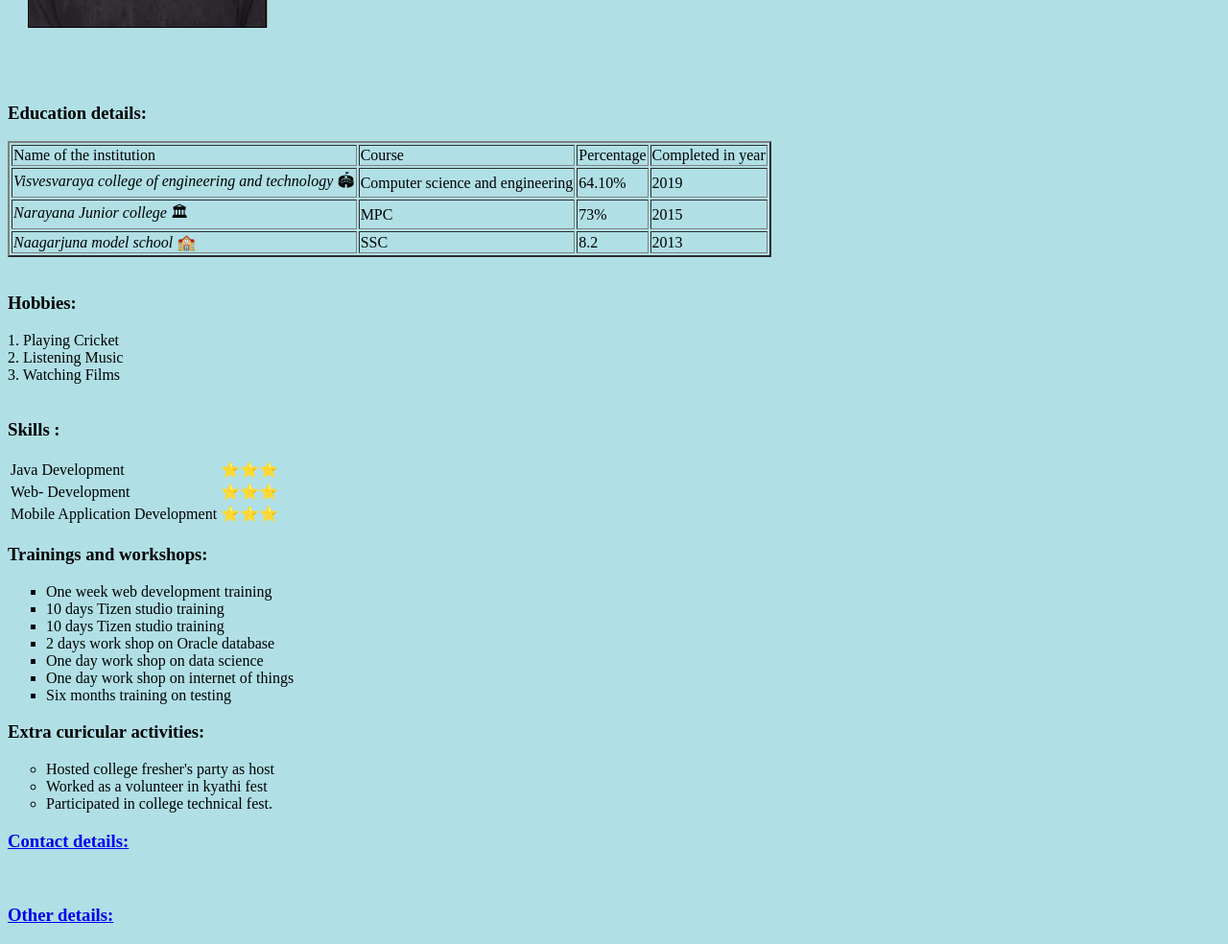
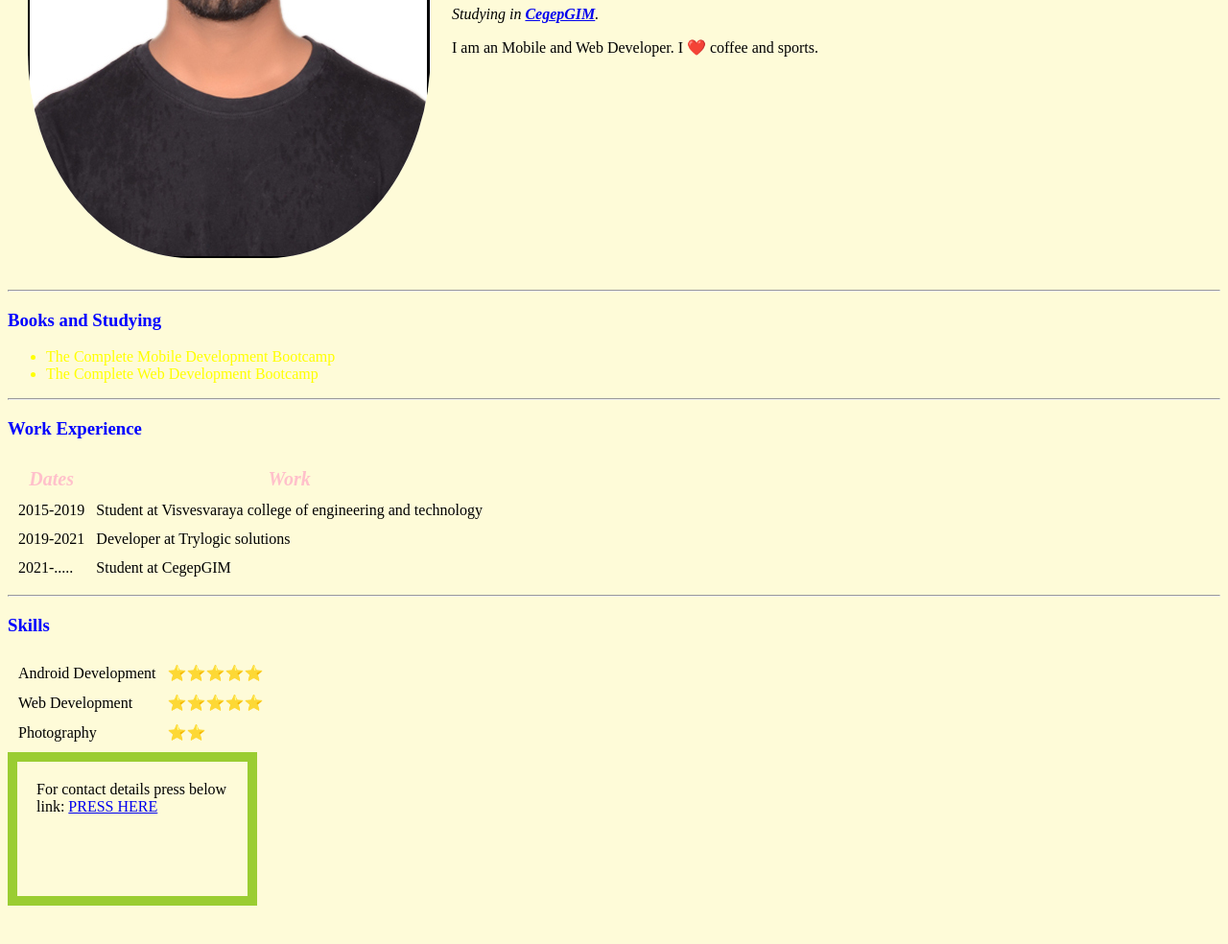
Before and after one commit to 2095405/Wt-atom, a plain HTML site: page index.html in a window 1280 px wide. Shown: the part 300-1284 px from the top of the page at 96% size. After the commit the page ends 1252 px from the top, so only its background shows below. Drawn offline with Linux system fonts and the light colour scheme; files whose address does not match are found by name.

Commit message:
Add files via upload

```diff
--- a/index.html
+++ b/index.html
@@ -1,92 +1,72 @@
 <!DOCTYPE html>
-<html lang="en" dir="ltr">
+<html>
   <head>
     <meta charset="utf-8">
-    <title>Bhoopathi reddy</title>
-    <style>
-		body {
-			background-color: powderblue;
-		}
-		hr {
-			background-color: black;
-			border-style: none;
-		}
-	</style>
+    <title>Bhoopathi Reddy personal site</title>
+    <link rel="stylesheet" href="C:\Users\Bhoopathi reddy\Desktop\Wt atom\debug\styles.css">
   </head>
+
   <body>
     <table cellspacing="20">
       <tr>
-        <td>
-          <img src="Passportsize photo digital.jpg" alt="My image" width="250" height="300">
-        </td>
-        <td>
-          <h1>Bhoopathi Reddy Vongala </h1>
-          <p> <em>Student at <b> CÉGEP de la Gaspésie et des lles</b></em></p>
-          <p> I am student at Cegep de la gaspese Montreal campus pursuing my PG course of Mobile Application development.
-          As i have done my graduation in Computer science and engineering from Visvesvaraya college of engineering and technology, Hyderabad.
-          </p>
-        </td>
+        <td><img class="picture circle" src="C:\Users\Bhoopathi reddy\Desktop\Wt atom\debug\Passportsize photo digital.jpg" alt="student profile picture"></td>
+        <td><h1 id="name">Bhoopathi Reddy Vongala </h1>
+        <p><em>Studying in <strong><a href="https://montreal.cegepgim.ca/">CegepGIM</a></strong>.</em></p>
+        <p>I am an Mobile and Web Developer. I ❤️ coffee and sports.</p></td>
       </tr>
     </table>
-    <hr><br>
-    <h3>Education details: </h3>
-    <table border="2">
+    <hr>
+    <h3>Books and Studying</h3>
+    <ul>
+      <li>The Complete Mobile Development Bootcamp</li>
+      <li>The Complete Web Development Bootcamp</li>
+    </ul>
+    <hr>
+    <h3>Work Experience</h3>
+    <table cellspacing="10">
+      <thead>
+        <tr>
+          <th>Dates</th>
+          <th>Work</th>
+        </tr>
+      </thead>
+      <tbody>
+        <tr>
+          <td>2015-2019</td>
+          <td>Student at Visvesvaraya college of engineering and technology </td>
+        </tr>
+        <tr>
+          <td>2019-2021</td>
+          <td>Developer at Trylogic solutions</td>
+        </tr>
+        <tr>
+          <td>2021-.....</td>
+          <td>Student at CegepGIM</td>
+        </tr>
+      </tbody>
+    </table>
+    <hr>
+    <h3>Skills</h3>
+    <table cellspacing="10">
       <tr>
-        <td>Name of the institution </td>
-        <td>Course </td><td> Percentage </td><td>Completed in year</td>
+        <td>Android Development</td>
+        <td>⭐️⭐️⭐️⭐️⭐️</td>
       </tr>
       <tr>
-        <td> <i>Visvesvaraya college of engineering and technology  </i> 🏟</td>
-        <td>Computer science and engineering </td>  <td>64.10%</td>  <td>2019</td>
+        <td>Web Development</td>
+        <td>⭐️⭐️⭐️⭐️⭐️</td>
       </tr>
       <tr>
-        <td><i>Narayana Junior college </i> 🏛</td>
-                 <td>MPC</td>  <td>73%</td>  <td>2015</td>
-      </tr>
-      <tr>
-        <td> <i> Naagarjuna model school</i> 🏫</td>
-         <td>SSC</td>  <td>8.2</td>  <td>2013</td>
+        <td>Photography</td>
+        <td>⭐️⭐️</td>
       </tr>
     </table>
-    <br>
-    <h3>Hobbies: </h3>
-    1. Playing Cricket <br>
-    2. Listening Music <br>
-    3. Watching Films <br>
-    <br>
-       <h3>Skills :</h3>
-	      <table>
-		        <tbody>
-			           <tr>
-				               <td>Java Development</td>
-				               <td>⭐⭐⭐</td>
-			           </tr>
-			           <tr>
-				               <td>Web- Development </td>
-				               <td>⭐⭐⭐</td>
-                  </tr>
-			            <tr>
-				                <td>Mobile Application Development</td>
-				                <td>⭐⭐⭐</td
-			            </tr>
-		        </tbody>
-	         </table>
-           <h3>Trainings and workshops: </h3>
-           <ul style="list-style-type:square">
-             <li> One week web development training </li>
-             <li> 10 days Tizen studio training </li>
-             <li> 10 days Tizen studio training </li>
-             <li> 2 days work shop on Oracle database </li>
-             <li>  One day work shop on data science </li>
-             <li> One day work shop on internet of things</li>
-            <li>  Six months training on testing </li>
-          </ul>
-            <h3> Extra curicular activities: </h3>
-            <ul style="list-style-type:circle">
-              <li>Hosted college fresher's party as host</li> <li> Worked as a volunteer in kyathi fest</li><li> Participated in college technical fest.</li>
+    <div class="bordered">
+      For contact details press below link:
+      <a href="C:\Users\Bhoopathi reddy\Desktop\Wt atom\webdev\contact_details.html"> PRESS HERE </a><br>
+    </div>
 
-            </ul>
-           <a href="C:\Users\Bhoopathi reddy\Desktop\Wt atom\webdev\contact_details.html"> <h3> Contact details: </h3> </a><br>
-           <a href="other.html"> <h3>Other details: </h3></a>
+
+
   </body>
 </html>
--- /dev/null
+++ b/styles.css
@@ -0,0 +1,60 @@
+body {
+  background-color:  #fefbd8;
+}
+h1 {
+  color: brown;
+}
+h3{
+  color: blue;
+}
+li{
+  color: yellow;
+}
+p {
+  color: black;
+}
+th{
+  color: pink;
+  font-size: 20px;
+  font-style: oblique;
+
+}
+h4{
+  color: blue;
+}
+.bordered {
+   border-style: dotted;
+   width: 200px;
+   height: 100px;
+   padding: 20px;
+   border: 10px solid yellowgreen;
+ }
+ .picture{
+   background-color: white;
+ }
+ .circle{
+   border-radius: 40%;
+ }
+
+}
+ #name {
+  color: red;
+  font-size: 40px;
+  font-style: italic;
+
+}
+.topContainer{
+  background-color: orange;
+  width: 200px;
+  height: 200px;
+}
+.middleContainer{
+  background-color: white;
+  width: 200px;
+  height: 200px;
+}
+.lastContainer{
+  background-color: green;
+  width:200px;
+  height: 200px;
+}
```
Also changed, not shown: Debugging Problem 2.html (added, +68 -0 lines), contact_details.html (+10 -2 lines), hobbies.html (added, +18 -0 lines).
